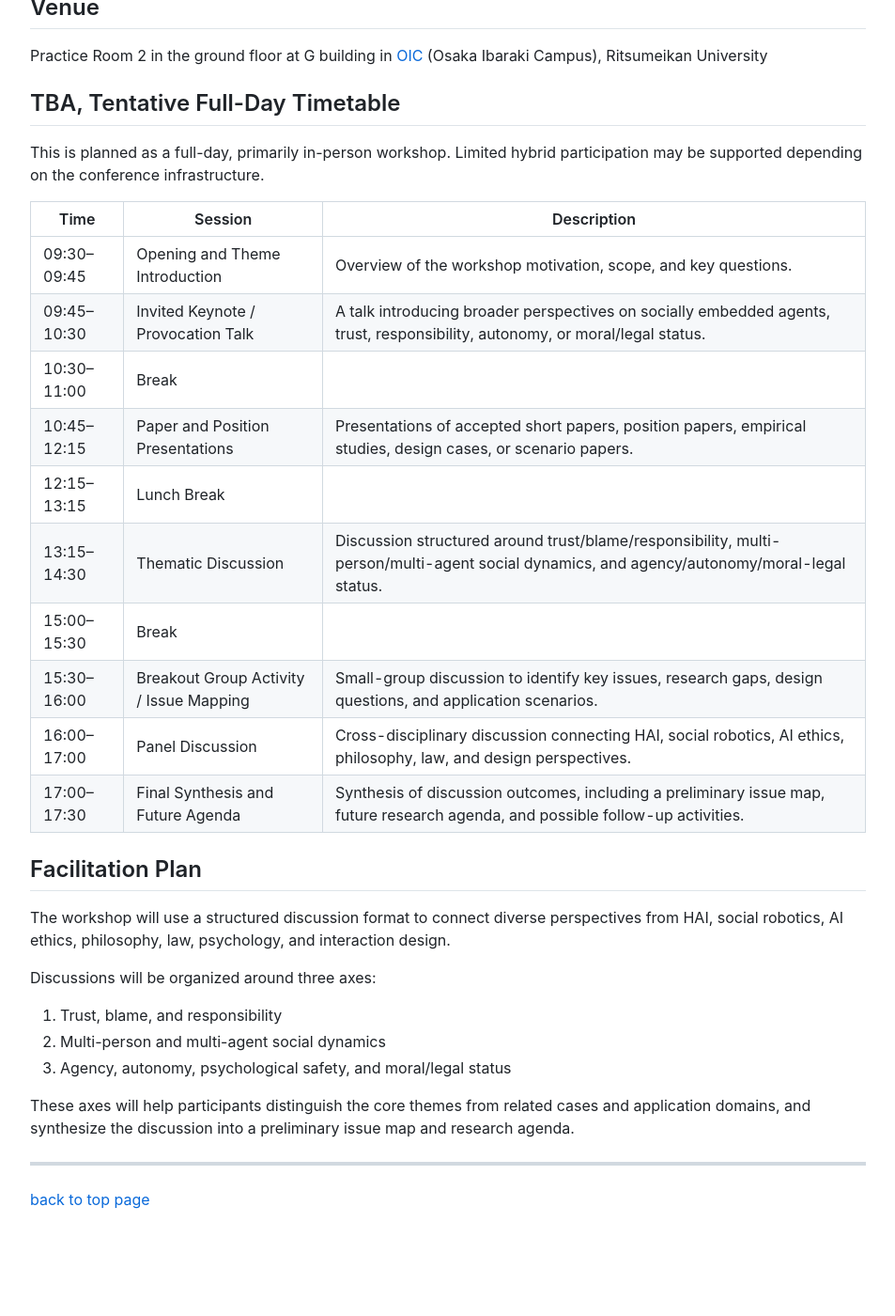
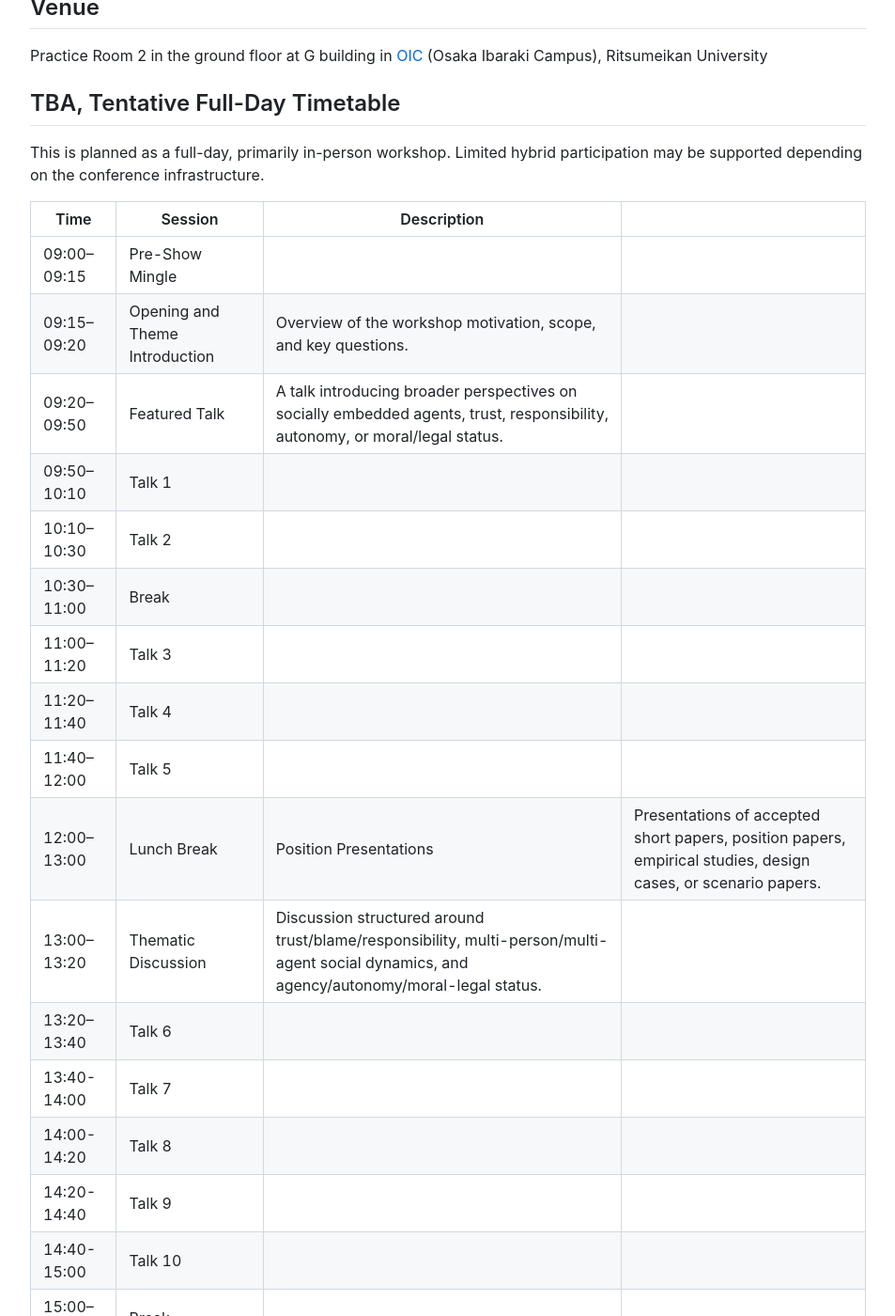
Before and after one commit to virtualcom-designlab/TBSA2026, a Jekyll site: the page built from program.md, in a window 1280 px wide and 1400 px high, scrolled down 472 px. Shown: the whole window at 94% size, without its empty margins (163-1116 px from the left). Built offline with Jekyll 4.4.1, drawn with Linux system fonts in a browser that asks for light colours; our own code applies the rules of GitHub Pages for plain Markdown files; before the commit the page ends 1805 px from its top, so only the background shows below that; some of the changed text lies outside the part shown.

Commit message:
Update program.md

```diff
--- a/program.md
+++ b/program.md
@@ -16,16 +16,29 @@ Limited hybrid participation may be supported depending on the conference infras
 
 | Time | Session | Description |
 |---|---|---|
-| 09:30–09:45 | Opening and Theme Introduction | Overview of the workshop motivation, scope, and key questions. |
-| 09:45–10:30 | Invited Keynote / Provocation Talk | A talk introducing broader perspectives on socially embedded agents, trust, responsibility, autonomy, or moral/legal status. |
+| 09:00–09:15 | Pre-Show Mingle | |
+| 09:15–09:20 | Opening and Theme Introduction | Overview of the workshop motivation, scope, and key questions. | |
+| 09:20–09:50 | Featured Talk  | A talk introducing broader perspectives on socially embedded agents, trust, responsibility, autonomy, or moral/legal status. |
+| 09:50–10:10 | Talk 1 | |
+| 10:10–10:30 | Talk 2 | |
 | 10:30–11:00 | Break |  |
-| 10:45–12:15 | Paper and Position Presentations | Presentations of accepted short papers, position papers, empirical studies, design cases, or scenario papers. |
-| 12:15–13:15 | Lunch Break |  |
-| 13:15–14:30 | Thematic Discussion | Discussion structured around trust/blame/responsibility, multi-person/multi-agent social dynamics, and agency/autonomy/moral-legal status. |
+| 11:00–11:20 | Talk 3 | |
+| 11:20–11:40 | Talk 4 | |
+| 11:40–12:00 | Talk 5 | |
+| 12:00–13:00 | Lunch Break | Position Presentations | Presentations of accepted short papers, position papers, empirical studies, design cases, or scenario papers. |
+| 13:00–13:20 |Thematic Discussion | Discussion structured around trust/blame/responsibility, multi-person/multi-agent social dynamics, and agency/autonomy/moral-legal status. |
+| 13:20–13:40 | Talk 6 | |
+| 13:40-14:00 | Talk 7 | |
+| 14:00-14:20 | Talk 8 | |
+| 14:20-14:40 | Talk 9 | |
+| 14:40-15:00 | Talk 10 | |
 | 15:00–15:30 | Break |  |
-| 15:30–16:00 | Breakout Group Activity / Issue Mapping | Small-group discussion to identify key issues, research gaps, design questions, and application scenarios. |
-| 16:00–17:00 | Panel Discussion | Cross-disciplinary discussion connecting HAI, social robotics, AI ethics, philosophy, law, and design perspectives. |
-| 17:00–17:30 | Final Synthesis and Future Agenda | Synthesis of discussion outcomes, including a preliminary issue map, future research agenda, and possible follow-up activities. |
+| 15:30-15:50 | Talk 11 | |
+| 15:50-16:10 | Talk 12 | |
+| 16:10-16:30 | Talk 13 | |
+| 16:30–16:50 | Panel Discussion | Cross-disciplinary discussion connecting HAI, social robotics, AI ethics, philosophy, law, and design perspectives. |
+| 16:50–17:20 | Breakout Group Activity / Issue Mapping | Small-group discussion to identify key issues, research gaps, design questions, and application scenarios. |
+| 17:20–17:30 | Final Synthesis and Future Agenda | Synthesis of discussion outcomes, including a preliminary issue map, future research agenda, and possible follow-up activities. |
 
 ## Facilitation Plan
 
```
